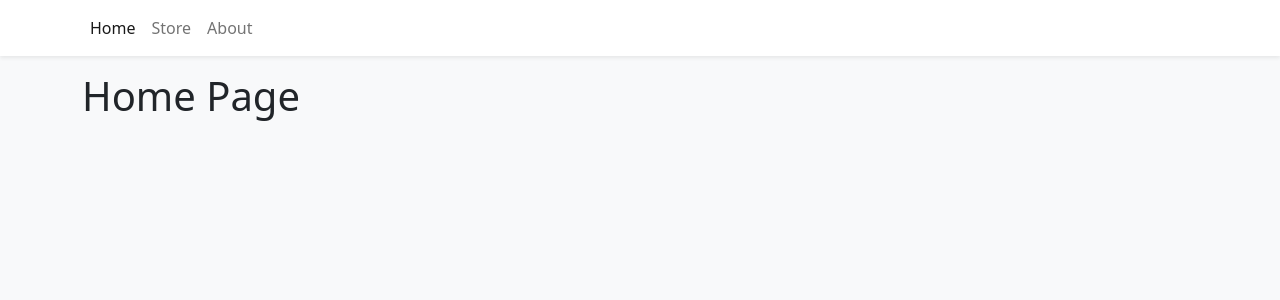
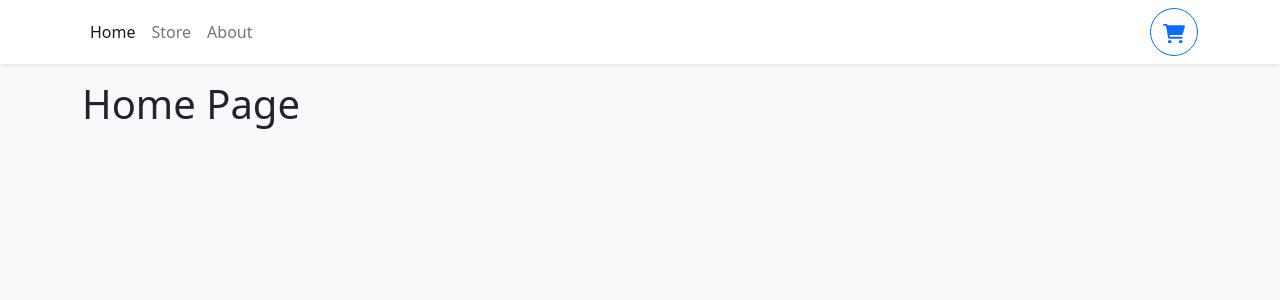
Before and after one commit to gabeno/shoppers-delight, a React (Vite) app: page / in a window 1280 px wide. Shown: the top 300 px of the page. Built offline with nearby package versions, Linux system fonts and the light colour scheme.

Commit message:
add shoping cart icon

```diff
--- a/src/components/Navbar.tsx
+++ b/src/components/Navbar.tsx
@@ -1,15 +1,28 @@
-import {Container, Nav, Navbar as NavbarBs } from "react-bootstrap"
+import {Button, Container, Nav, Navbar as NavbarBs } from "react-bootstrap"
 import { NavLink } from "react-router-dom"
 
 export function Navbar() {
     return (
         <NavbarBs className="bg-white shadow-sm mb-3">
             <Container>
-                <Nav>
+                <Nav className="me-auto">
                     <Nav.Link as={NavLink} to="/">Home</Nav.Link>
                     <Nav.Link as={NavLink} to="/store">Store</Nav.Link>
                     <Nav.Link as={NavLink} to="/about">About</Nav.Link>
                 </Nav>
+                <Button
+                    style={{ width: "3rem", height: "3rem" }}
+                    variant="outline-primary"
+                    className="rounded-circle"
+                >
+                    <svg
+                        xmlns="http://www.w3.org/2000/svg"
+                        viewBox="0 0 576 512"
+                        fill="currentColor"
+                    >
+                        <path d="M96 0C107.5 0 117.4 8.19 119.6 19.51L121.1 32H541.8C562.1 32 578.3 52.25 572.6 72.66L518.6 264.7C514.7 278.5 502.1 288 487.8 288H170.7L179.9 336H488C501.3 336 512 346.7 512 360C512 373.3 501.3 384 488 384H159.1C148.5 384 138.6 375.8 136.4 364.5L76.14 48H24C10.75 48 0 37.25 0 24C0 10.75 10.75 0 24 0H96zM128 464C128 437.5 149.5 416 176 416C202.5 416 224 437.5 224 464C224 490.5 202.5 512 176 512C149.5 512 128 490.5 128 464zM512 464C512 490.5 490.5 512 464 512C437.5 512 416 490.5 416 464C416 437.5 437.5 416 464 416C490.5 416 512 437.5 512 464z" />
+                    </svg>
+                </Button>
             </Container>
         </NavbarBs>
     )
```
